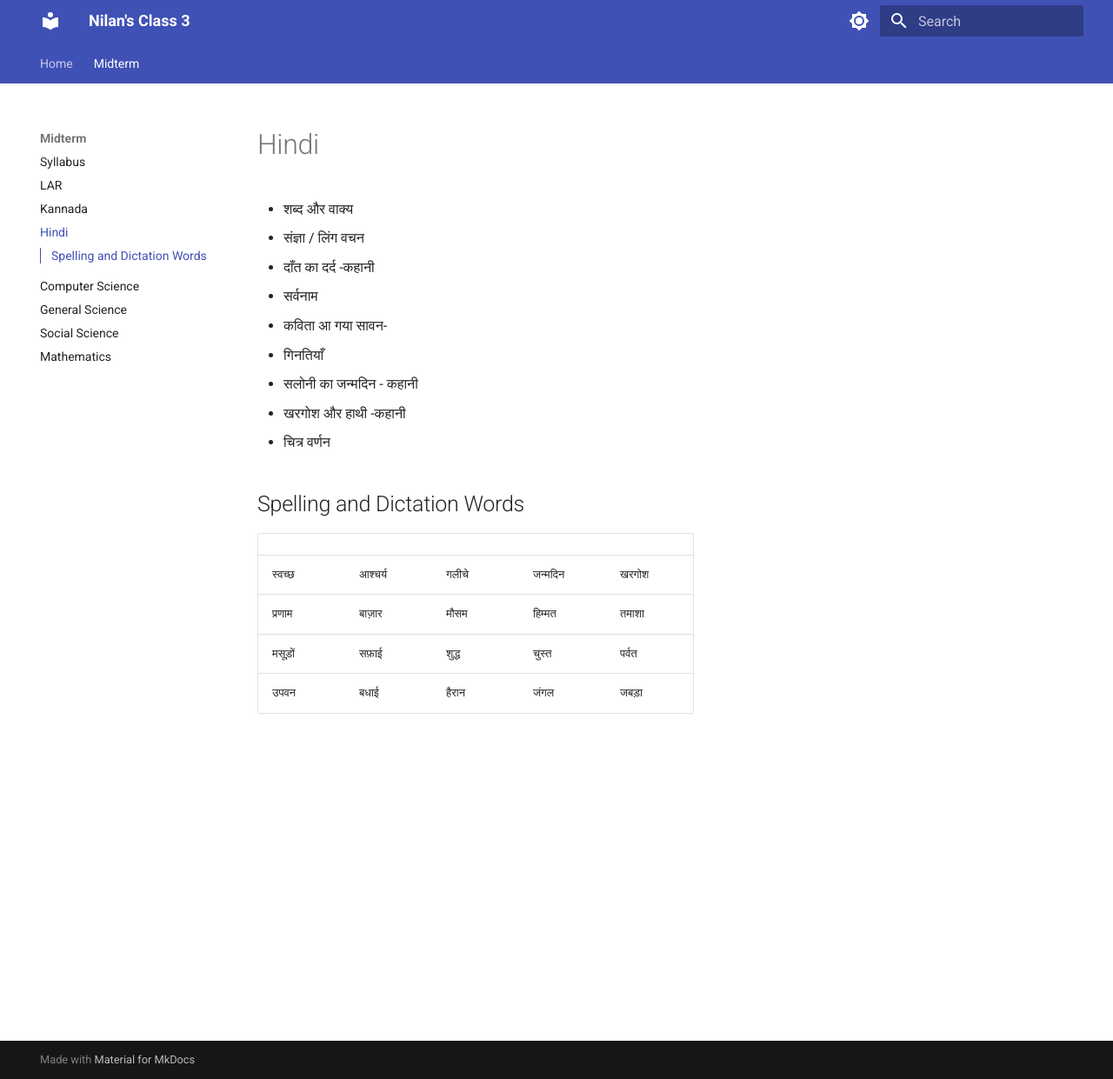
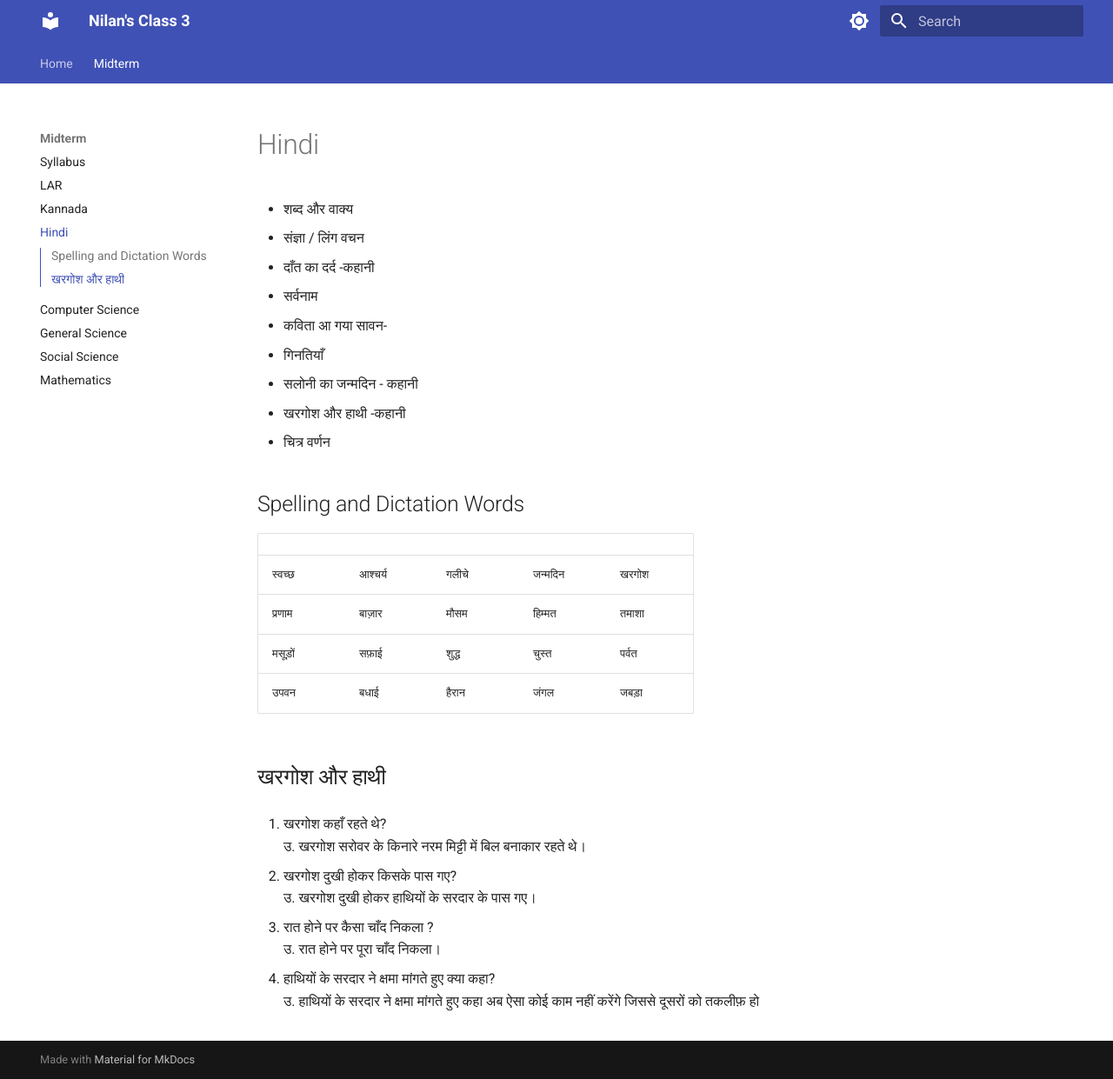
Before and after one commit to archat/class3, an MkDocs documentation site: the page built from docs/midterm/hindi.md, in a window 1280 px wide and 1241 px high. Shown: the whole window at 87% size. Built offline with MkDocs 1.6.1 and Material for MkDocs 9.7.7, drawn with Linux system fonts in a browser that asks for light colours.

Commit message:
4_update_hindi

```diff
--- a/docs/midterm/hindi.md
+++ b/docs/midterm/hindi.md
@@ -16,3 +16,18 @@
 | प्रणाम | बाज़ार | मौसम | हिम्मत | तमाशा |
 | मसूड़ों | सफ़ाई | शुद्ध | चुस्त | पर्वत |
 | उपवन | बधाई | हैरान | जंगल | जबड़ा |
+
+
+## खरगोश और हाथी
+
+1. खरगोश कहाँ रहते थे?
+उ. खरगोश सरोवर के किनारे नरम मि‌ट्टी में बिल बनाकार रहते थे।
+
+2. खरगोश दुखी होकर किसके पास गए?
+उ. खरगोश दुखी होकर हाथियों के सरदार के पास गए।
+
+3. रात होने पर कैसा चाँद निकला ?
+उ. रात होने पर पूरा चाँद निकला।
+
+4. हाथियों के सरदार ने क्षमा मांगते हुए क्या कहा?
+उ. हाथियों के सरदार ने क्षमा मांगते हुए कहा अब ऐसा कोई काम नहीं  करेंगे जिससे दूसरों को तकलीफ़ हो
--- a/mkdocs.yml
+++ b/mkdocs.yml
@@ -1,5 +1,5 @@
 site_name: Nilan's Class 3
-site_url: https://mydomain.org/mysite
+site_url: https://archat.github.io/class3/
 theme:
   palette:
     # Palette toggle for light mode
```
Also changed, not shown: 1 other file.
